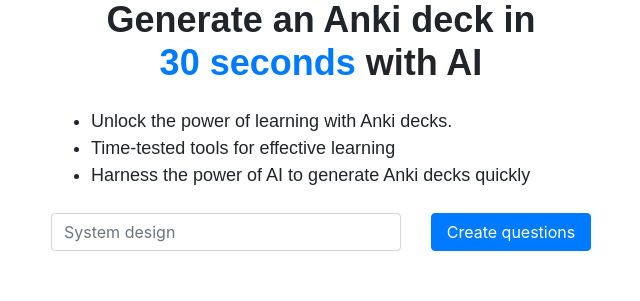
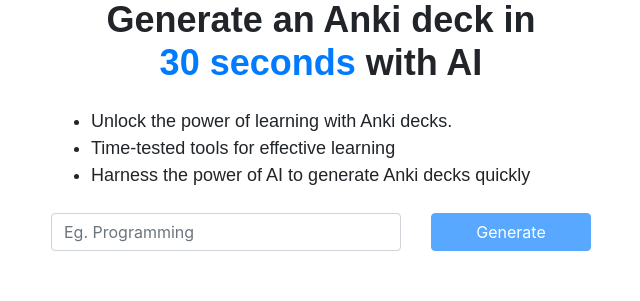
Before and after one commit to krishnanunnir/ankigenerator.app, a Flask app: page / in a window 1280 px wide. Shown: the part 193-494 px from the top of the page, without its empty margins (319-959 px from the left). Run offline with Flask 3, Linux system fonts and the light colour scheme; some libraries are stand-ins or nearby versions; some web fonts are replaced.

Commit message:
minor imporvmeents

```diff
--- a/templates/home.html
+++ b/templates/home.html
@@ -96,14 +96,14 @@
                         <div class="col-md-8">
                             <!-- Text input field -->
                             <div class="form-group">
-                                <input type="text" class="form-control" id="text" name="text" placeholder="System design">
+                                <input type="text" class="form-control" id="text" name="text" placeholder="Eg. Programming" required >
                             </div>
                         </div>
                         <div class="col-md-4">
                             <!-- Submit button -->
                             <div class="form-group">
-                                <button type="submit" class="btn btn-primary btn-block" id="submitbutton">
-                                    <div id="enabledText">Create questions</div>
+                                <button type="submit" class="btn btn-primary btn-block" id="submitbutton" disabled>
+                                    <div id="enabledText">Generate</div>
                                     <div id="disabledText" style="display: none;">
                                         <div class="d-flex align-items-center">
                                             <div id="loading"></div>
@@ -125,15 +125,22 @@
     <script src="https://stackpath.bootstrapcdn.com/bootstrap/4.5.2/js/bootstrap.min.js"></script>
 
     <script>
-        // on page load or refresh set the styles to default
-        document.getElementById('disabledText').style.display = 'none';
-        document.getElementById('enabledText').style.display = 'block';
+        function handleInput() {
+            var textLength = document.getElementById('text').value.length;
+            if (textLength > 0) {
+                document.getElementById('submitbutton').disabled = false;
+            } else {
+                document.getElementById('submitbutton').disabled = true;
+            }
+        }
 
         document.getElementById('textForm').addEventListener('submit', function () {
             // Show loading animation
             document.getElementById('disabledText').style.display = 'block';
             document.getElementById('enabledText').style.display = 'none';
         });
+        document.getElementById('text').addEventListener('input', handleInput);
+
     </script>
 </body>
 
```
